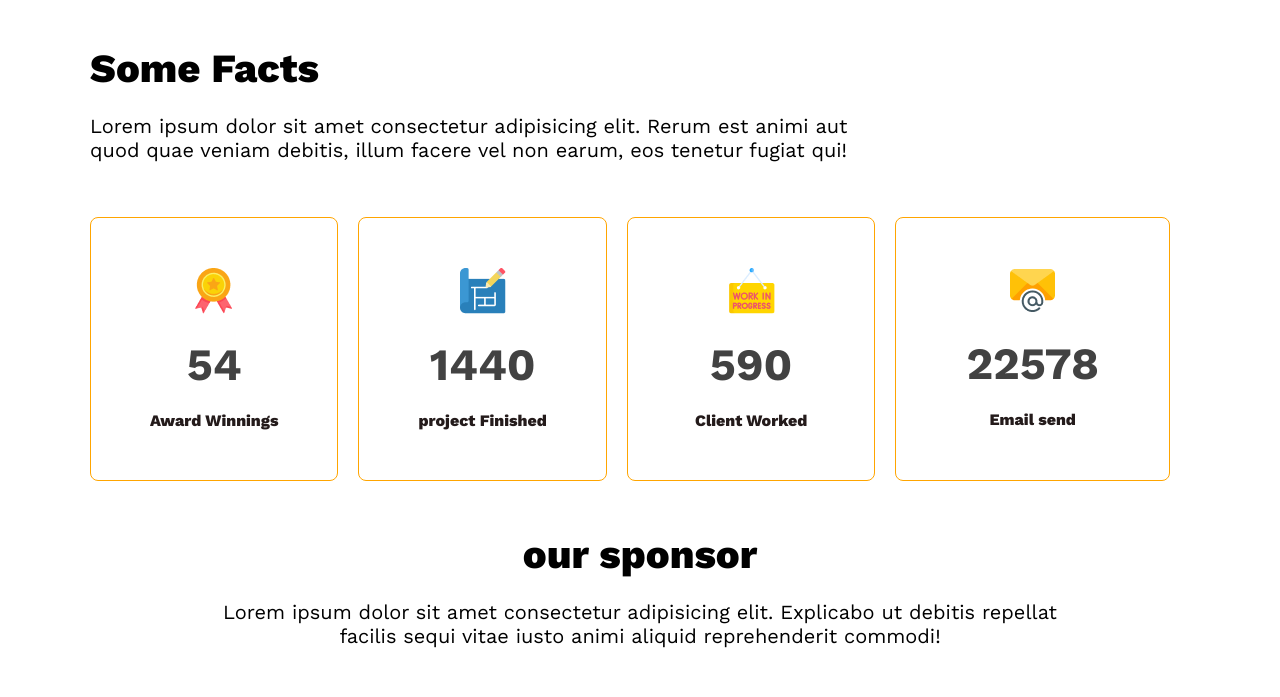
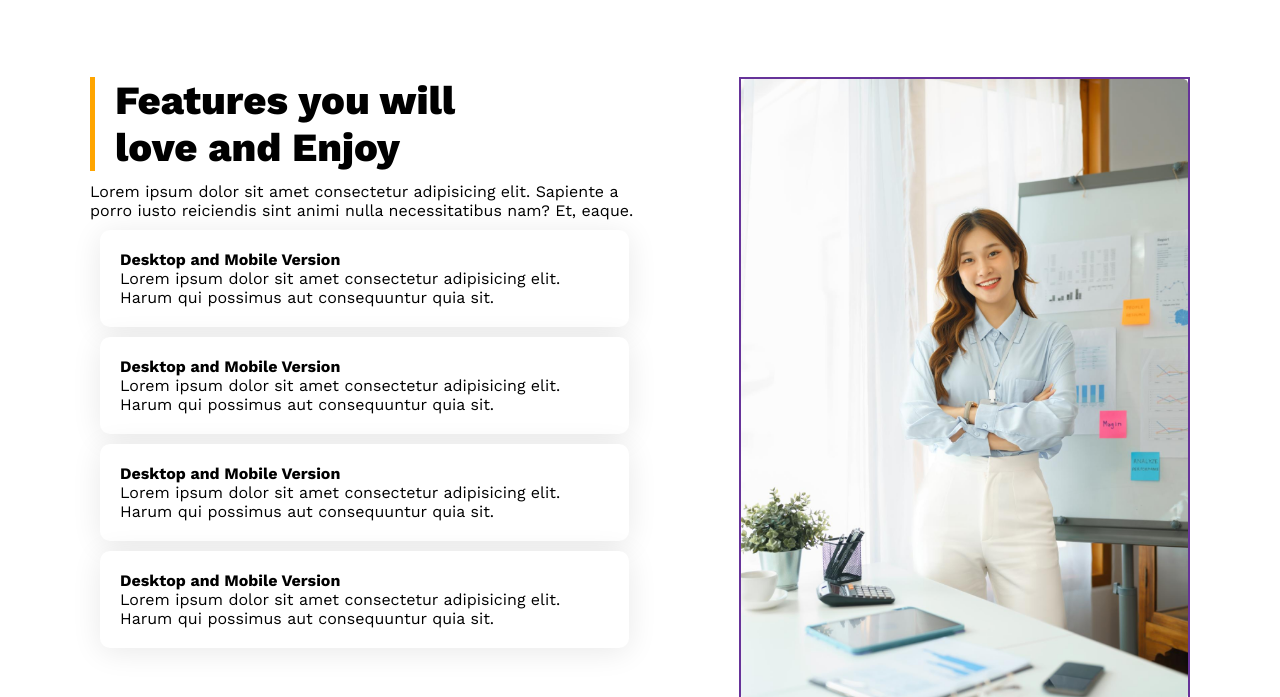
Before and after one commit to Habibsk7/g3-architech, a plain HTML site: page index.html in a window 1280 px wide. Shown: the part 1620-2317 px from the top of the page. Drawn offline with nearby package versions, Linux system fonts and the light colour scheme.

Commit message:
features

```diff
--- a/index.html
+++ b/index.html
@@ -64,7 +64,49 @@
             </div>
          </section>
          <section class="features">
-
+            <div class="feature-content">
+               <h3 class="section-title">
+                Features you will <br> love and Enjoy
+               </h3>
+               <p class="section-description">
+                Lorem ipsum dolor sit amet consectetur adipisicing elit. Sapiente a porro iusto reiciendis sint animi nulla necessitatibus nam? Et, eaque.
+               </p>
+               <div class="card">
+                <h4>
+                    Desktop and Mobile Version
+                </h4>
+                <p>
+                    Lorem ipsum dolor sit amet consectetur adipisicing elit. Harum qui possimus aut consequuntur quia sit.
+                </p>
+               </div>
+               <div class="card">
+                <h4>
+                    Desktop and Mobile Version
+                </h4>
+                <p>
+                    Lorem ipsum dolor sit amet consectetur adipisicing elit. Harum qui possimus aut consequuntur quia sit.
+                </p>
+               </div>
+               <div class="card">
+                <h4>
+                    Desktop and Mobile Version
+                </h4>
+                <p>
+                    Lorem ipsum dolor sit amet consectetur adipisicing elit. Harum qui possimus aut consequuntur quia sit.
+                </p>
+               </div>
+               <div class="card">
+                <h4>
+                    Desktop and Mobile Version
+                </h4>
+                <p>
+                    Lorem ipsum dolor sit amet consectetur adipisicing elit. Harum qui possimus aut consequuntur quia sit.
+                </p>
+               </div>
+            </div>
+            <div class="feature-img">
+                <img src="images/architect.png" alt="">
+            </div>
          </section>
 
          <section class="facts">
--- a/style.css
+++ b/style.css
@@ -103,6 +103,53 @@ main{
     color: gray;
     margin: 10px;
 }
+
+/* features style starts */
+.features{
+    display: flex;
+    margin: 80px 0;
+    gap: 100px;
+
+}
+.features .section-title{
+    border-left: 5px solid orange;
+    padding-left: 20px;
+}
+.feature-content .card{
+    margin: 10px;
+    border-radius: 10px;
+    padding: 20px;
+
+    background-color: #fff;
+    box-shadow: 0px 4px 30px 0px rgba(0, 0, 0, 0.09);
+}
+.feature-img{
+    width: 80%;
+    border: 2px solid rebeccapurple;
+}
+.feature-img img{
+    width: 100%;
+}
+
+
+
+
+
+
+
+
+
+
+
+
+
+
+
+
+
+
+
+
 /* Fact style */
 .facts{
         /* max-width: 90%;
```
